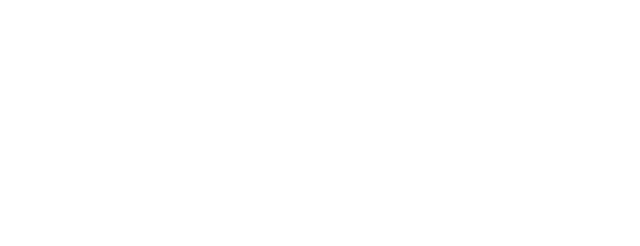
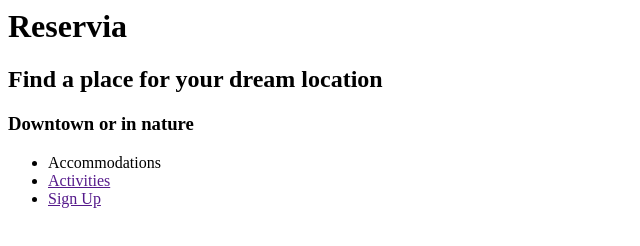
Before and after one commit to BGDV-HQ/DonavanArmstrong_2_08-25-2021_A, a plain HTML site: page index.html in a window 1280 px wide. Shown: the whole page, without its empty margins (0-640 px from the left). Drawn offline with Linux system fonts and the light colour scheme.

Commit message:
Update index.html

```diff
--- a/index.html
+++ b/index.html
@@ -7,6 +7,15 @@
     <link rel="stylesheet" href="styles.css">
 </head>
 <body>
+    <h1>Reservia</h1>
+    <h2>Find a place for your dream location</h2>
+    <h3>Downtown or in nature</h3>
+
+    <ul>
+        <li><a hre="">Accommodations</a></li>
+        <li><a href="">Activities</a></li>
+        <li><a href="">Sign Up</a></li>
+      </ul>
 
 </body>
 </html>
```
